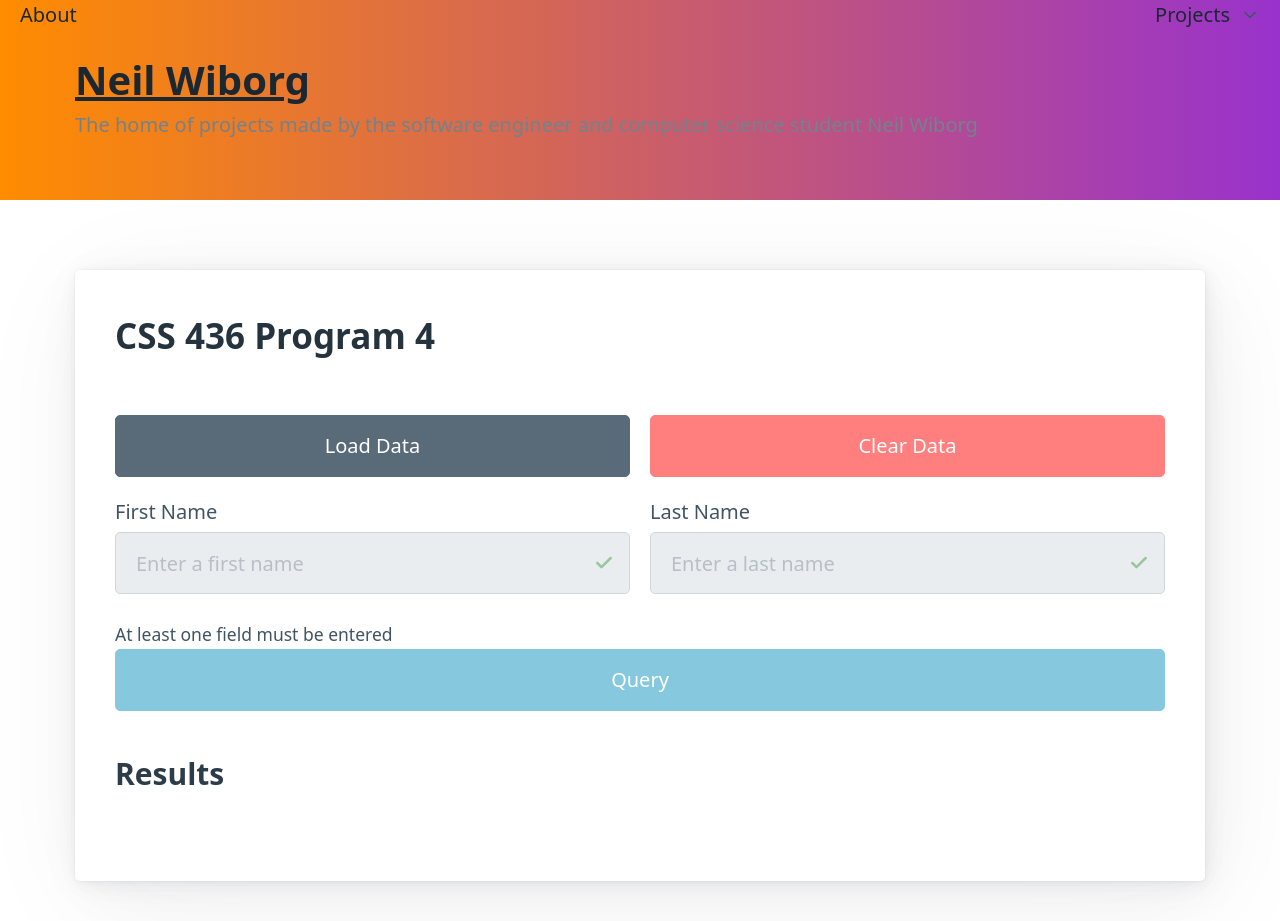
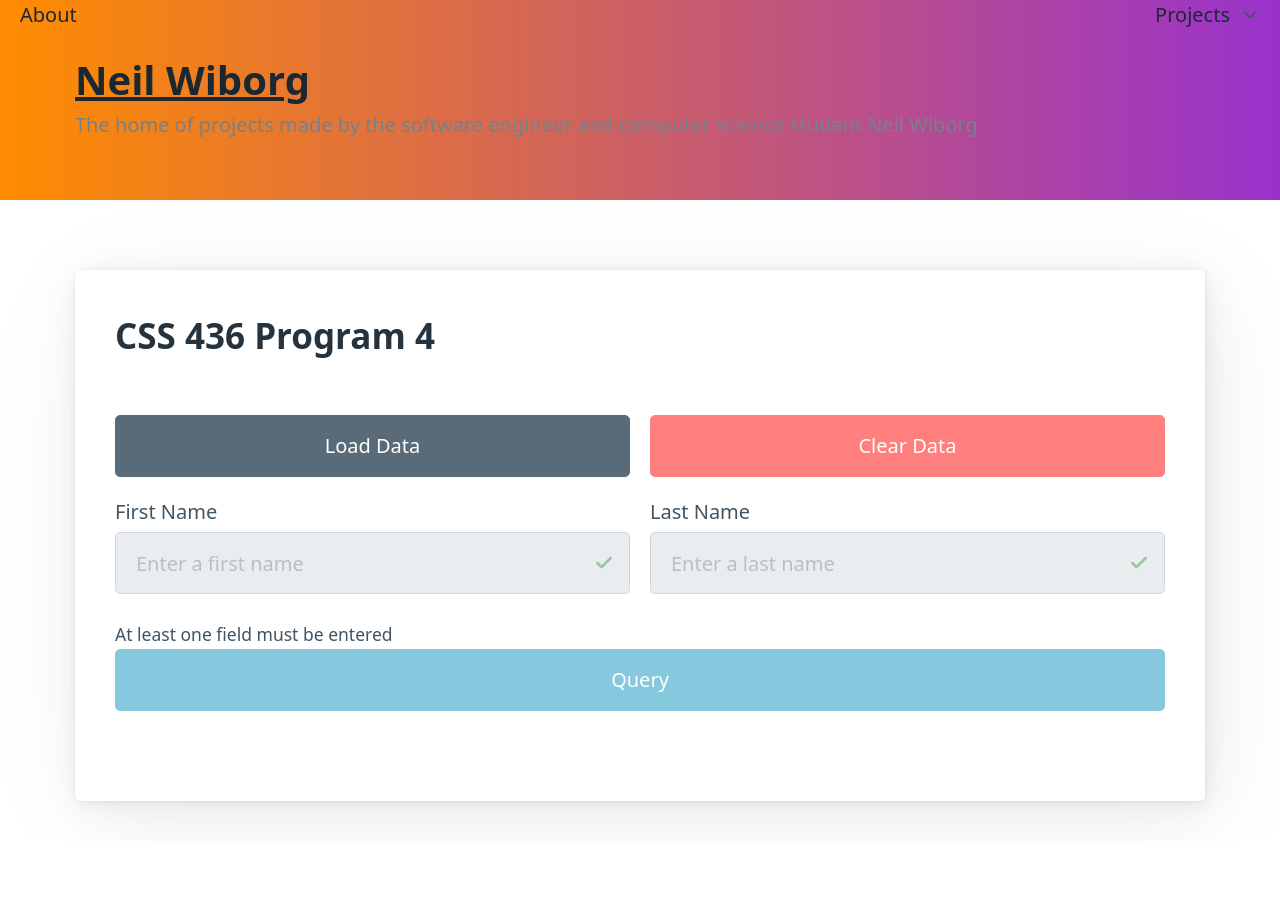
Before and after one commit to neilwiborg/NeilWib.org, a SvelteKit app in the folder frontend/: page /program4 in a window 1280 px wide. After the commit the page ends 841 px from the top, so only its background shows below. Built offline with nearby package versions, Linux system fonts and the light colour scheme.

Commit message:
change results output

```diff
--- a/frontend/src/routes/program4/+page.svelte
+++ b/frontend/src/routes/program4/+page.svelte
@@ -111,9 +111,9 @@
 				{/if}
 			</fieldset>
 			<div class="container">
-				<h3>Results</h3>
-				<output>
-					{#if resultsText.length > 0}
+				{#if resultsText != ""}
+					<h3>Results</h3>
+					<output>
 						{#each JSON.parse(resultsText).users as user}
 							<details>
 								<summary>
@@ -128,10 +128,11 @@
 								</ul>
 							</details>
 						{/each}
-					{:else}
-						<p>{resultsText}</p>
-					{/if}
-				</output>
+					</output>
+				{:else}
+					<p></p>
+				{/if}
+
 			</div>
 		</form>
 	</article>
```
